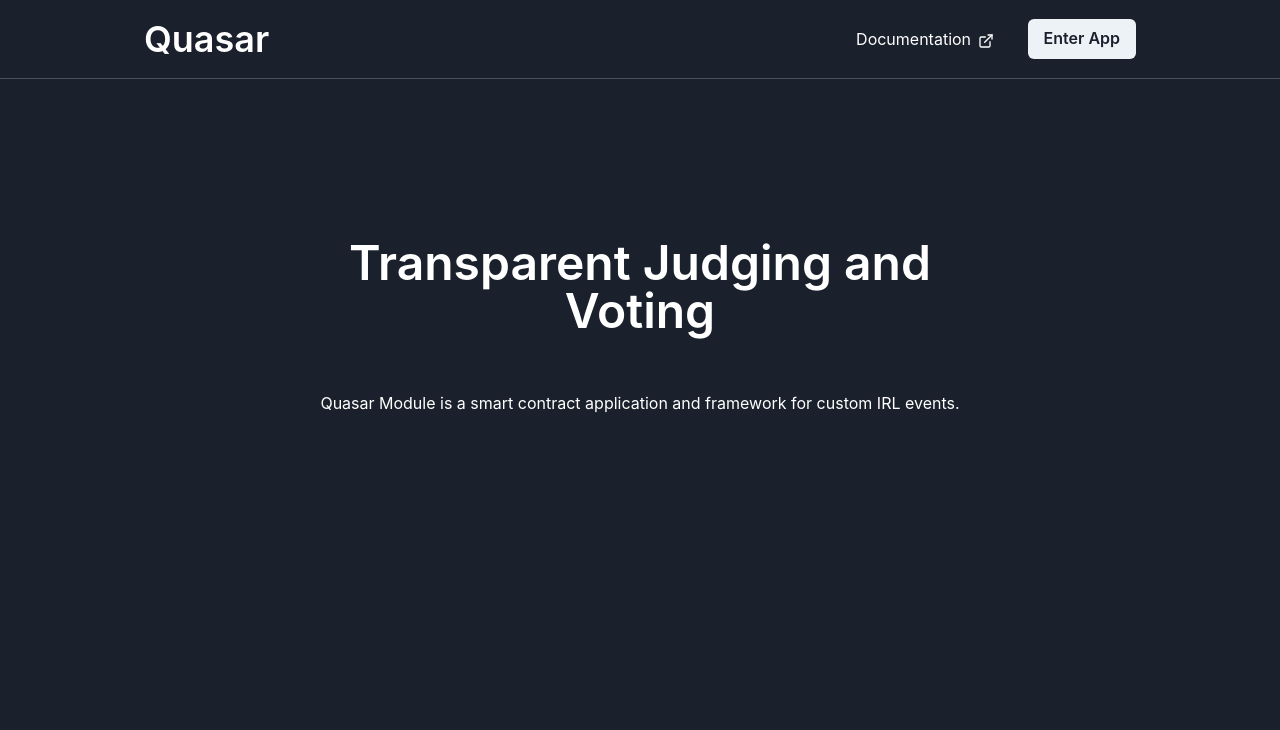
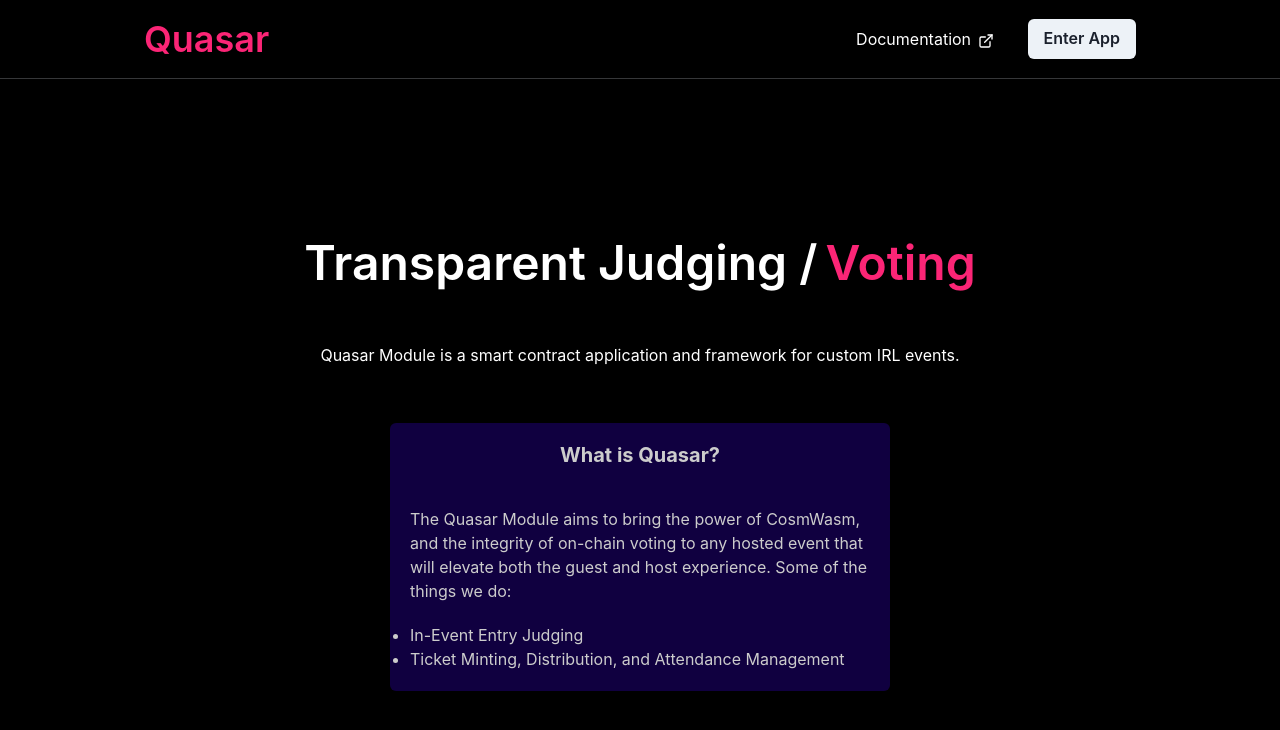
Before and after one commit to glassflowNFT/Quasar, a Next.js app: page / in a window 1280 px wide. Shown: the top 730 px of the page. Built offline with nearby package versions, Linux system fonts and the light colour scheme.

Commit message:
all files and landing page update

```diff
--- a/packages/stateless/components/Navbar.tsx
+++ b/packages/stateless/components/Navbar.tsx
@@ -23,7 +23,7 @@
             <Box as='nav' mt={3} mb={3}>
                 <Container maxW={'5xl'}>
                     <HStack spacing="10" justify="space-between">
-                        <Text fontWeight={600} fontSize='4xl' color={'white'}>Quasar</Text>
+                        <Text fontWeight={600} fontSize='4xl' color={'#FB2576'}>Quasar</Text>
                             <Flex>
                                 <HStack spacing="8" justify="space-between">
                                     <Link color={'white'} href='https://github.com/glassflowNFT/Quasar'>Documentation <ExternalLinkIcon mx='2px'/> </Link>
--- a/pages/index.tsx
+++ b/pages/index.tsx
@@ -1,12 +1,28 @@
 import Head from 'next/head'
 import { Inter } from '@next/font/google'
-import { Container, Text, useColorMode, Button, Box, Stack, Heading } from '@chakra-ui/react'
+import {
+   Container,
+   Text,
+   useColorMode,
+   Button,
+   Box,
+   Stack,
+   Heading,
+   Image,
+   Card,
+  CardHeader,
+  CardBody,
+  HStack,
+  Center} from '@chakra-ui/react'
 import { MoonIcon } from '@chakra-ui/icons'
 import Navbar from '../packages/stateless/components/Navbar'
+import stars from '../public/stars.jpeg'
 
 
 
 const inter = Inter({ subsets: ['latin'] })
+
+
 
 export default function Home() {
   // const { colorMode, toggleColorMode } = useColorMode()
@@ -21,20 +37,44 @@
       </Head>
       <Navbar />
       <Container maxW={'3xl'}>
-            <Stack  as={Box}
+            <Stack as={Box}
                 textAlign={'center'}
                 spacing={{ base: 8, md: 14 }}
                 py={{ base: 10, md: 20 }}>
+                  <Center>
                   <Heading  fontWeight={600}
                             fontSize={{ base: '2xl', sm: '4xl', md: '5xl' }}
                             lineHeight={'100%'}
-                            color='white'
                             mt={20}>
-                              Transparent Judging and Voting
+                              <HStack>
+                              <Text color={'white'}>Transparent Judging /</Text>
+                              <Text color={'#FB2576'}>Voting</Text>
+                              </HStack>
                   </Heading>
+                  </Center>
                             <Text color='white'>
                             Quasar Module is a smart contract application and framework for custom IRL events.
                             </Text>
+                  <Center>
+                    <Card variant={'filled'} backgroundColor='#150050' opacity={'80%'} w={500} >
+                        <CardHeader>
+                            <Heading color={'white'} size='md'>
+                                What is Quasar?
+                            </Heading>
+                        </CardHeader>
+                        <CardBody textAlign={'left'} color={'white'}>
+                        The Quasar Module aims to bring the power of CosmWasm, and the integrity of on-chain voting to any hosted event that will elevate both the guest and host experience.
+                        Some of the things we do:
+
+                              <ul>
+                                <Text pt={5}>
+                                <li> In-Event Entry Judging </li>
+                                <li> Ticket Minting, Distribution, and Attendance Management  </li>
+                                </Text>
+                              </ul>
+                        </CardBody>
+                    </Card>
+                  </Center>
             </Stack>
       </Container>
     </>
--- a/styles/theme.tsx
+++ b/styles/theme.tsx
@@ -1,11 +1,12 @@
 import { extendTheme } from "@chakra-ui/react";
+
 
 export const quasarTheme = extendTheme({
     styles: {
         global: (props:any) => ({
             body: {
-                bg: '#1A202C'
-            }
+                bg: '#000000',
+            },
         })
     },
 
```
Also changed, not shown: packages/types/index.d.ts (added, +9 -0 lines), public/stars-1199062_1280.jpeg (added).
